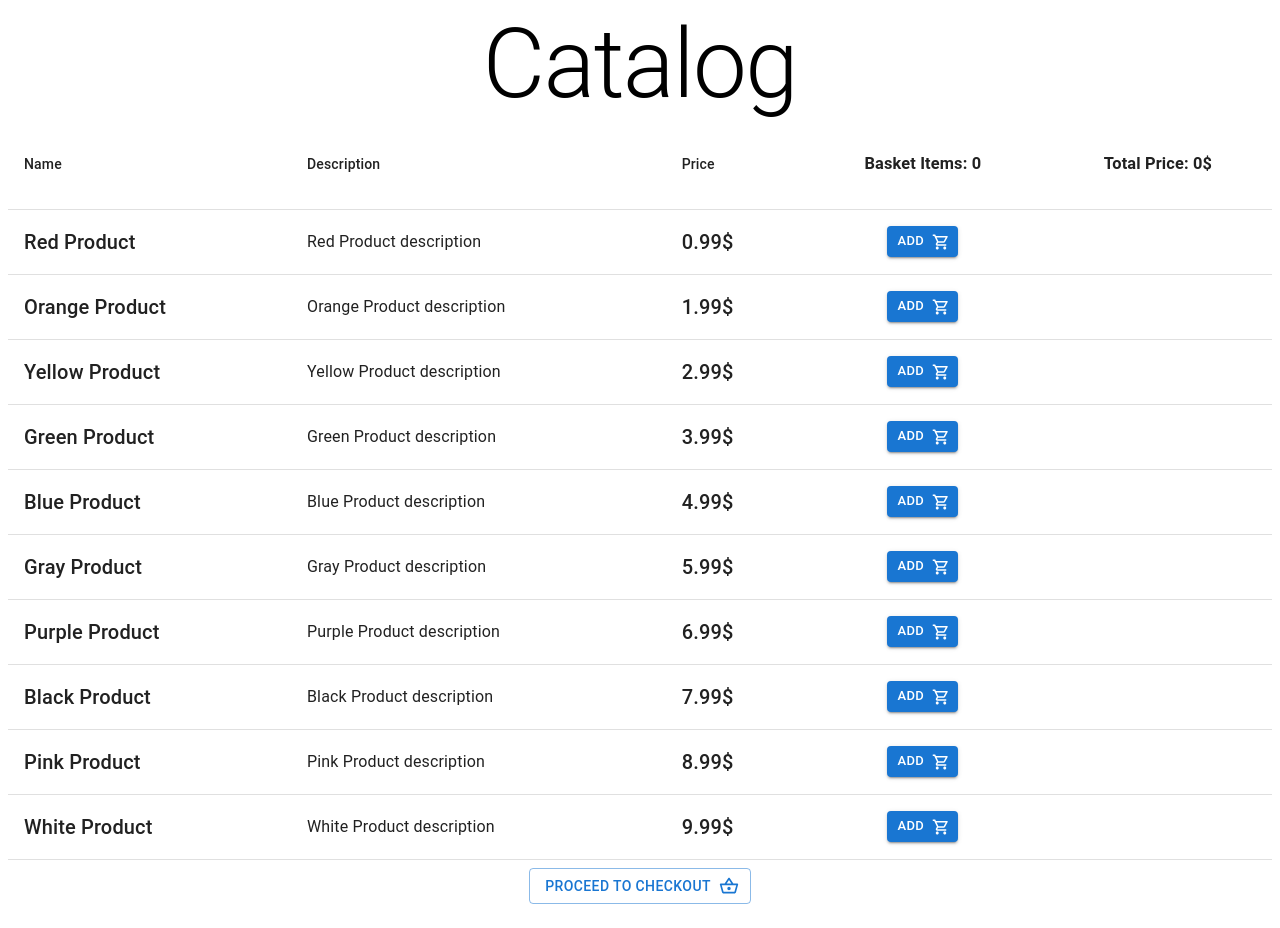
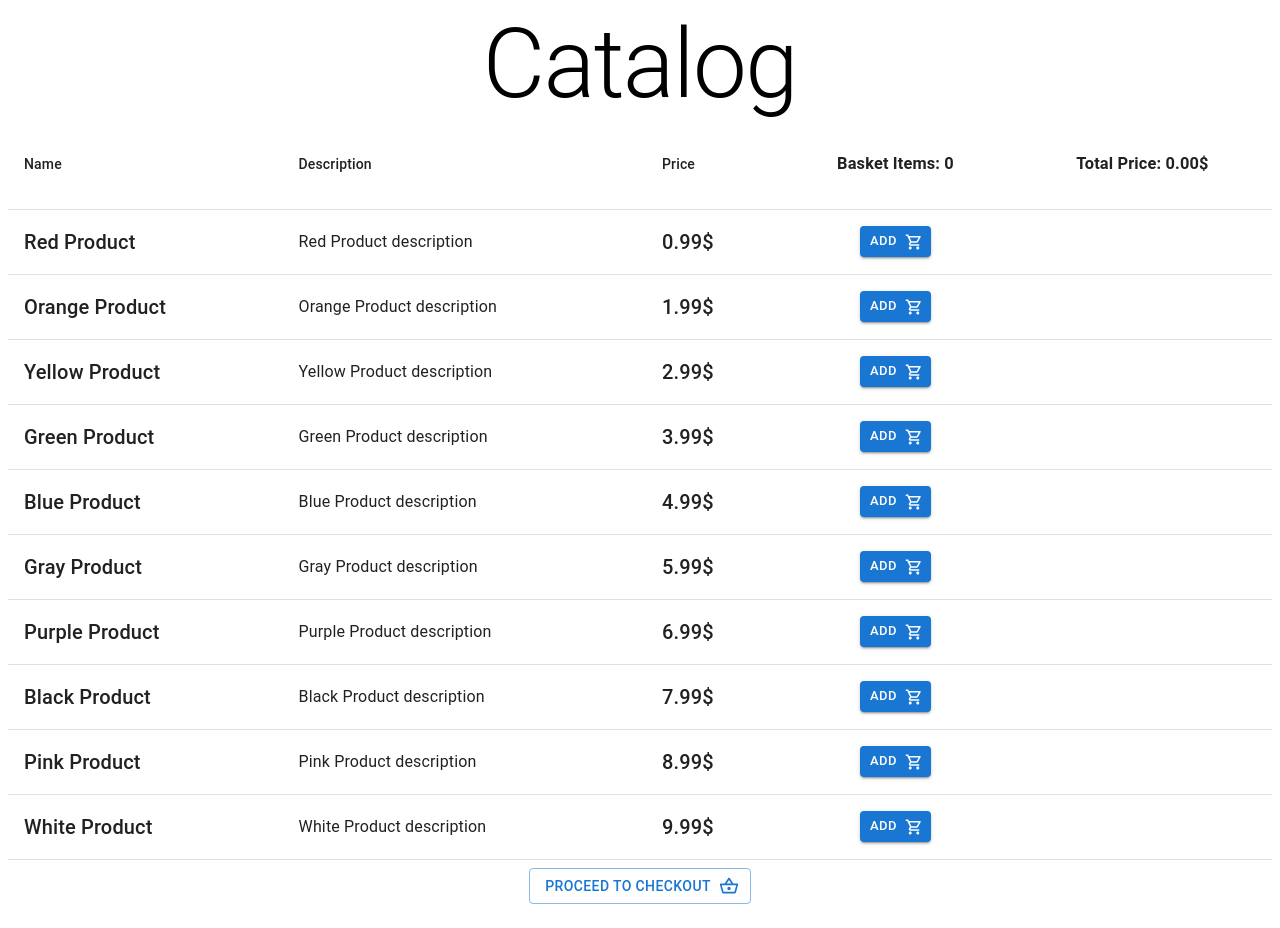
Before and after one commit to mrrustemka/shopping-simulator, a React (Create React App) app: page / in a window 1280 px wide. Built offline with nearby package versions, Linux system fonts and the light colour scheme.

Commit message:
fix-total-price-visualization

```diff
--- a/src/components/BasketList.jsx
+++ b/src/components/BasketList.jsx
@@ -66,11 +66,19 @@ function Basket() {
             </TableRow>
           </TableHead>
           {customerInfo.basket.map((product) => (
-            <BasketProduct id={product.sku} key={product.sku} getTotalBasketAmount={getTotalBasketAmount} />
+            <BasketProduct
+              id={product.sku}
+              key={product.sku}
+              getTotalBasketAmount={getTotalBasketAmount}
+            />
           ))}
         </Table>
       </TableContainer>
-      <Info message="Total Price" count={customerInfo.totalPrice} unit="$" />
+      <Info
+        message="Total Price"
+        count={customerInfo.totalPrice.toFixed(2)}
+        unit="$"
+      />
       <form onSubmit={isValidCardNumber}>
         <FormLabel>Bank Card</FormLabel>
         <Input
--- a/src/components/ProductList.jsx
+++ b/src/components/ProductList.jsx
@@ -44,7 +44,7 @@ function ProductList() {
               <TableCell align="center">
                 <Info
                   message="Total Price"
-                  count={customerInfo.totalPrice}
+                  count={customerInfo.totalPrice.toFixed(2)}
                   unit="$"
                 />
               </TableCell>
```
